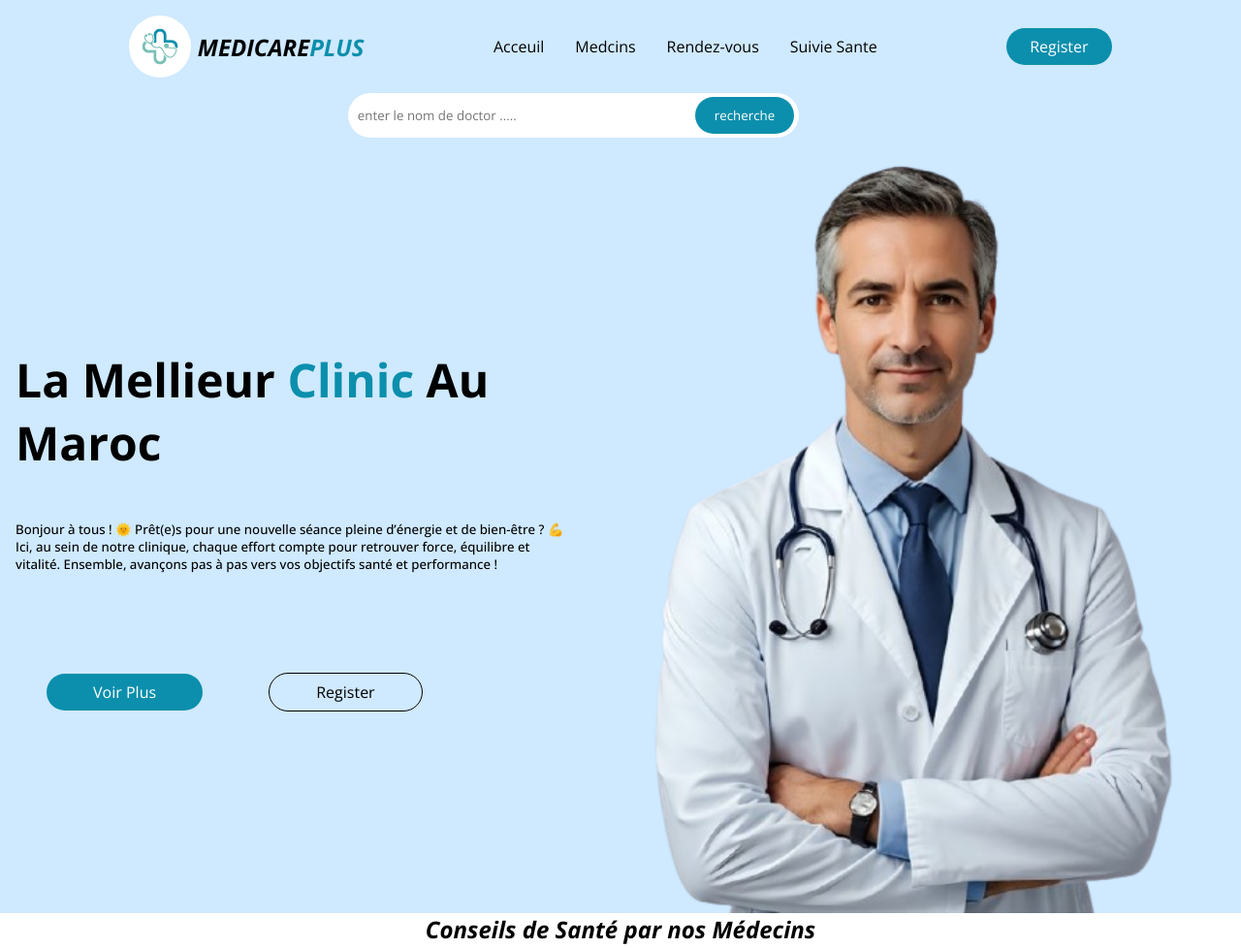
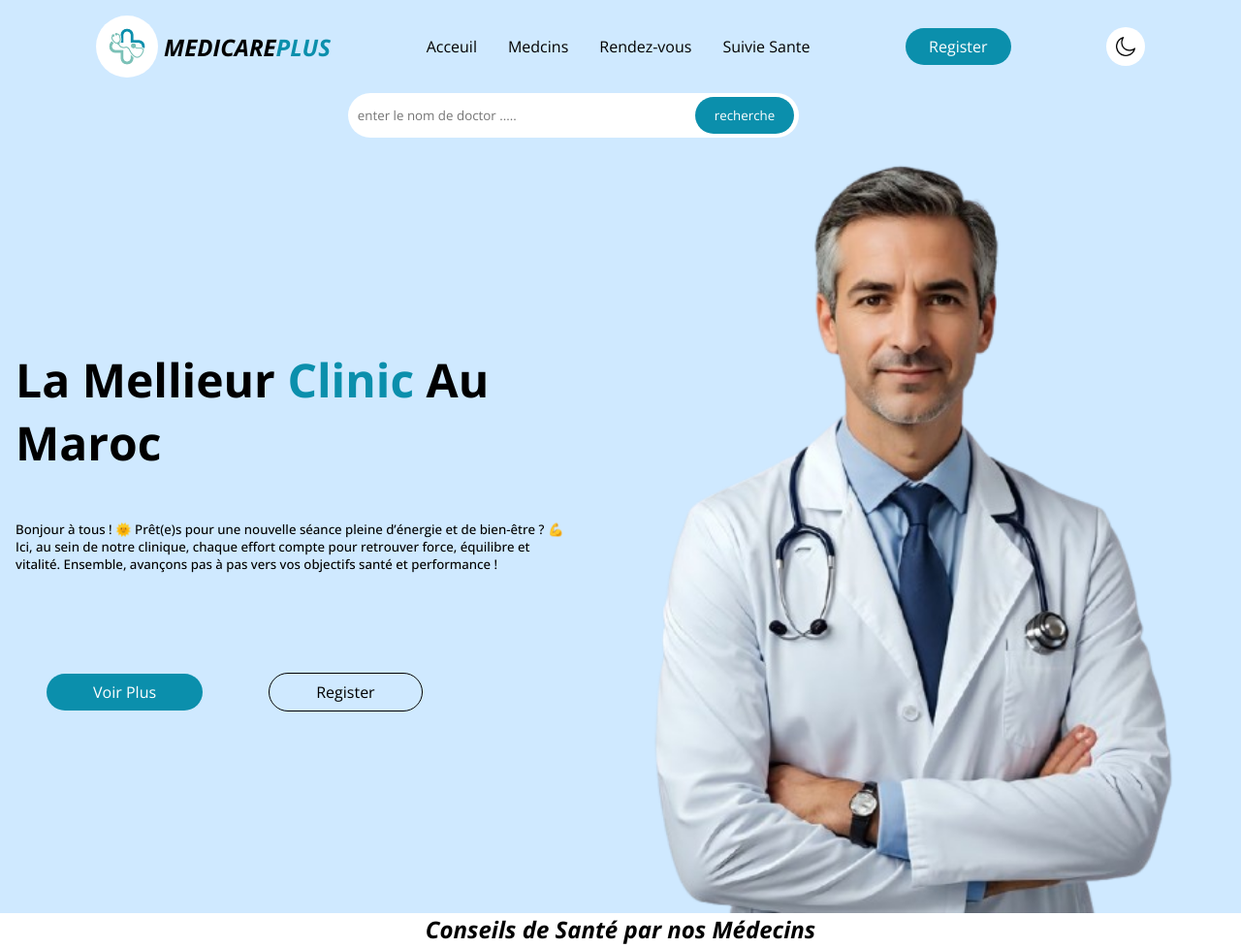
Before and after one commit to KHALIL555K/MedicaPlus, a plain HTML site: page index.html in a window 1280 px wide. Shown: the top 978 px of the page at 97% size. Drawn offline with nearby package versions, Linux system fonts and the light colour scheme.

Commit message:
version 4

```diff
--- a/assets/JS/script.js
+++ b/assets/JS/script.js
@@ -162,3 +162,11 @@ const rechercheDoctor = () => {
     let search = document.getElementById('search');
     localStorage.setItem('searchDoctor', search.value);
 }
+
+
+
+// darkmode
+
+const toggleDarkMode = () =>{
+    document.body.classList.toggle("Dark")
+}
--- a/assets/style/style.css
+++ b/assets/style/style.css
@@ -16,6 +16,10 @@
     --light-blue: #CFE9FF;
     --dark-blue: #0B8FAC;
     --gray: #767474;
+}
+
+body.Dark{
+    background-color: #121212;
 }
 
 
@@ -68,6 +72,23 @@
 
 a {
     color: black;
+}
+
+.header__btn{
+    background-color: white;
+    outline: none;
+    border: none;
+    border-radius: 50%;
+    cursor: pointer;
+}
+
+.header__btn--img{
+    width: 3em;
+    height: 3em;
+    padding: 10px;
+    display: flex;
+    align-items: center;
+    justify-content: center;
 }
 
 /* ================== main Section ======================= */
--- a/index.html
+++ b/index.html
@@ -25,6 +25,7 @@
 
         </ul>
         <a href="#" class="header__register">Register</a>
+        <button class="header__btn" onclick="toggleDarkMode()"><img src="assets/image/moon.png" alt="" class="header__btn--img"></button>
     </header>
 
 
```
Also changed, not shown: assets/image/moon.png (added), 1 other file.
